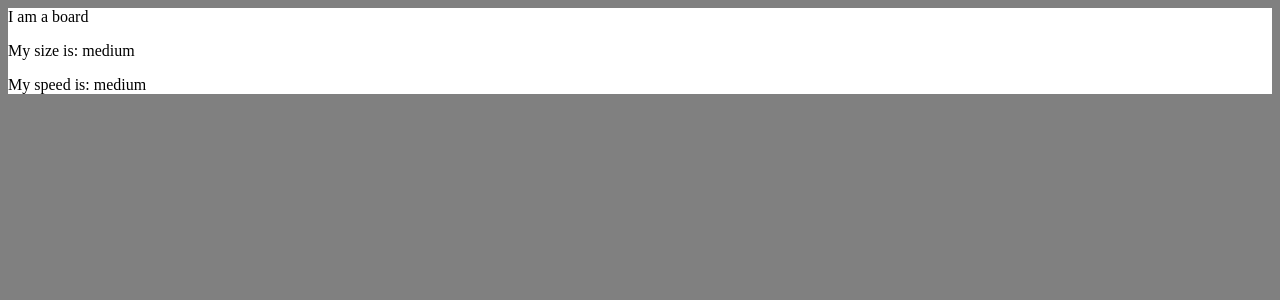
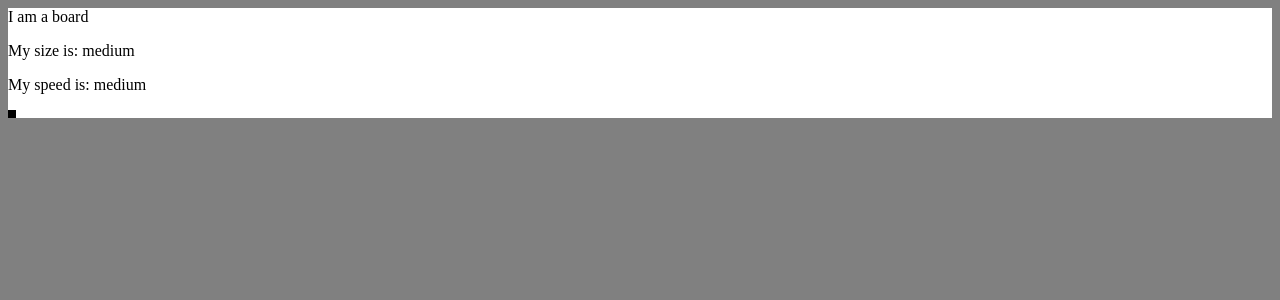
Before and after one commit to felromo/FCC-GameOfLife-Zipline, a React app: page / in a window 1280 px wide. Shown: the top 300 px of the page. Built offline with nearby package versions, Linux system fonts and the light colour scheme; the HTML template or start-up script is replaced by a standard one.

Commit message:
edits cell to be a block and adds one for testing

```diff
--- a/src/Board.js
+++ b/src/Board.js
@@ -16,6 +16,7 @@ export default class Board extends React.Component {
         I am a board
         <p>My size is: {this.props.size}</p>
         <p>My speed is: {this.props.speed}</p>
+        <Cell />
       </div>
     );
   }
--- a/src/Cell.js
+++ b/src/Cell.js
@@ -7,7 +7,7 @@ export default class Cell extends React.Component {
 
   render() {
     return (
-      <div>I am a cell</div>
+      <div className="cell"></div>
     );
   }
 }
```
